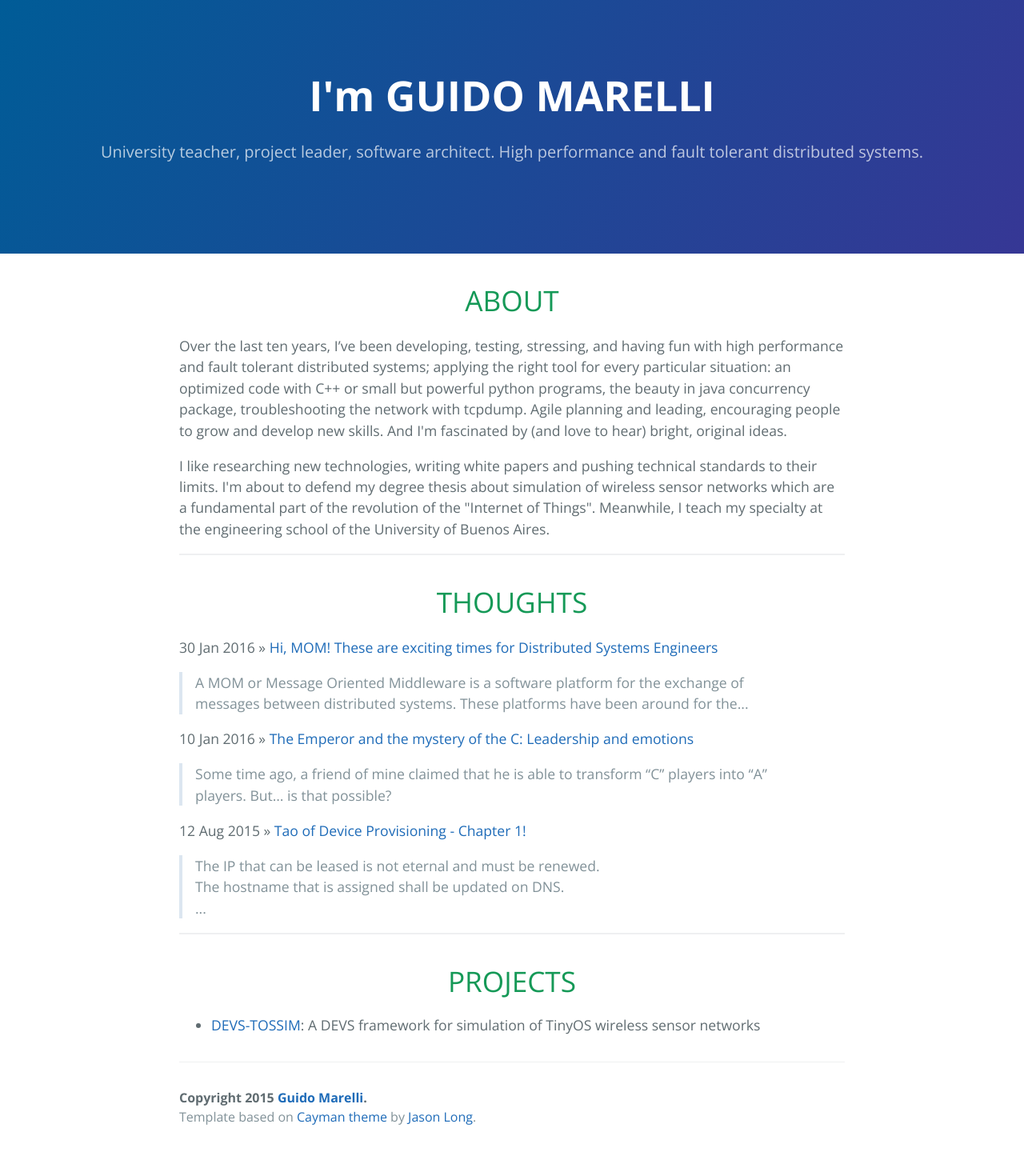
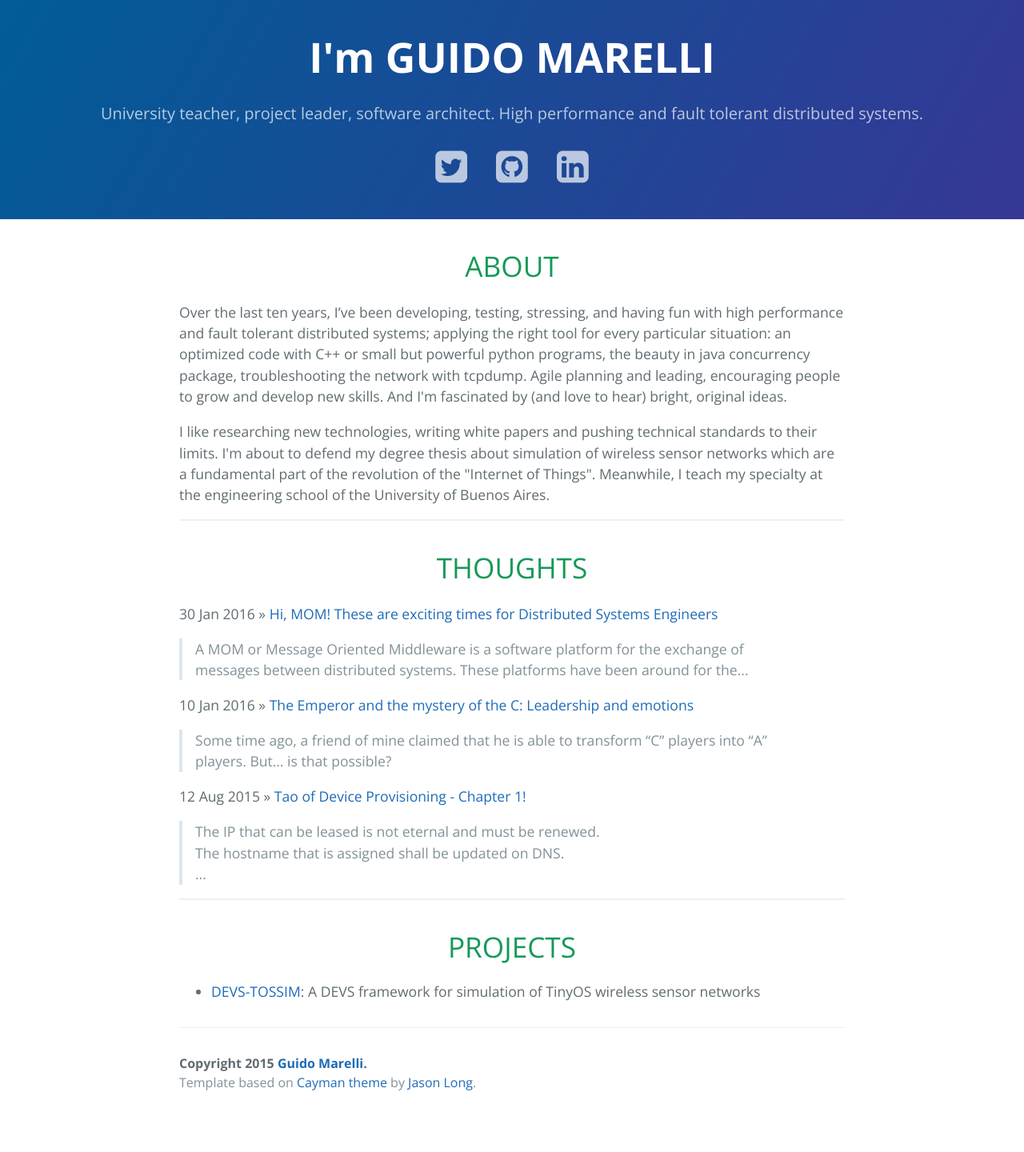
Before and after one commit to rgmarelli/rgmarelli.github.io, a Jekyll site: the page built from index.html, in a window 1280 px wide. Shown: the whole page at 80% size. Built offline with Jekyll 4.4.1, drawn with Linux system fonts in a browser that asks for light colours; nearby versions of some CDN libraries; after the commit the page ends 1397 px from its top, so only the background shows below that.

Commit message:
Added: social media icons

```diff
--- a/_config.yml
+++ b/_config.yml
@@ -15,6 +15,7 @@ baseurl: "" # the subpath of your site, e.g. /blog
 url: "http://rgmarelli.github.io" # the base hostname & protocol for your site
 twitter_username: rgmarelli
 github_username:  rgmarelli
+linkedin_username: guidomarelli
 
 # Build settings
 markdown: kramdown
--- a/_includes/head.html
+++ b/_includes/head.html
@@ -7,4 +7,5 @@
   <link rel="stylesheet" href="{{ site.baseurl }}/css/normalize.css">
   <link href='https://fonts.googleapis.com/css?family=Open+Sans:400,700' rel='stylesheet' type='text/css'>
   <link rel="stylesheet" href="{{ site.baseurl }}/css/cayman.css">
+  <link rel="stylesheet" href="//maxcdn.bootstrapcdn.com/font-awesome/4.3.0/css/font-awesome.min.css">
 </head>
--- a/_includes/page-header.html
+++ b/_includes/page-header.html
@@ -1,4 +1,13 @@
 <section class="page-header">
   <h1 class="project-name">{{ site.title }}</h1>
   <h2 class="project-tagline">{{ site.description }}</h2>
+  <a class="btn" href="https://twitter.com/{{ site.twitter_username }}">
+    <i class="fa fa-twitter-square "></i>
+  </a>
+  <a class="btn" href="https://github.com/{{ site.github_username }}">
+    <i class="fa fa-github-square"></i>
+  </a>
+  <a class="btn" href="https://www.linkedin.com/in/{{ site.linkedin_username }}">
+    <i class="fa fa-linkedin-square"></i>
+  </a>
 </section>
--- a/css/cayman.css
+++ b/css/cayman.css
@@ -17,13 +17,11 @@ a {
 
 .btn {
   display: inline-block;
-  margin-bottom: 1rem;
+  margin-bottom: 0rem;
   color: rgba(255, 255, 255, 0.7);
-  background-color: rgba(255, 255, 255, 0.08);
-  border-color: rgba(255, 255, 255, 0.2);
-  border-style: solid;
-  border-width: 1px;
-  border-radius: 0.3rem;
+  border-style: none;
+  font-size: 2.9rem;
+  padding: 0.0rem 0.5rem;
   transition: color 0.2s, background-color 0.2s, border-color 0.2s; }
   .btn:hover {
     color: rgba(255, 255, 255, 0.8);
@@ -32,22 +30,6 @@ a {
     border-color: rgba(255, 255, 255, 0.3); }
   .btn + .btn {
     margin-left: 1rem; }
-  @media screen and (min-width: 64em) {
-    .btn {
-      padding: 0.75rem 1rem; } }
-  @media screen and (min-width: 42em) and (max-width: 64em) {
-    .btn {
-      padding: 0.6rem 0.9rem;
-      font-size: 0.9rem; } }
-  @media screen and (max-width: 42em) {
-    .btn {
-      display: block;
-      width: 100%;
-      padding: 0.75rem;
-      font-size: 0.9rem; }
-      .btn + .btn {
-        margin-top: 1rem;
-        margin-left: 0; } }
 
 .page-header {
   color: #fff;
@@ -56,13 +38,13 @@ a {
   background-image: linear-gradient(120deg, #005C97, #363795); }
   @media screen and (min-width: 64em) {
     .page-header {
-      padding: 5rem 6rem; } }
+      padding: 2rem 6rem; } }
   @media screen and (min-width: 42em) and (max-width: 64em) {
     .page-header {
-      padding: 3rem 4rem; } }
+      padding: 2rem 4rem; } }
   @media screen and (max-width: 42em) {
     .page-header {
-      padding: 2rem 1rem; } }
+      padding: 1rem 1rem; } }
 
 .project-name {
   margin-top: 0;
@@ -78,7 +60,7 @@ a {
       font-size: 1.75rem; } }
 
 .project-tagline {
-  margin-bottom: 2rem;
+  margin-bottom: 1rem;
   font-weight: normal;
   opacity: 0.7; }
   @media screen and (min-width: 64em) {
```
